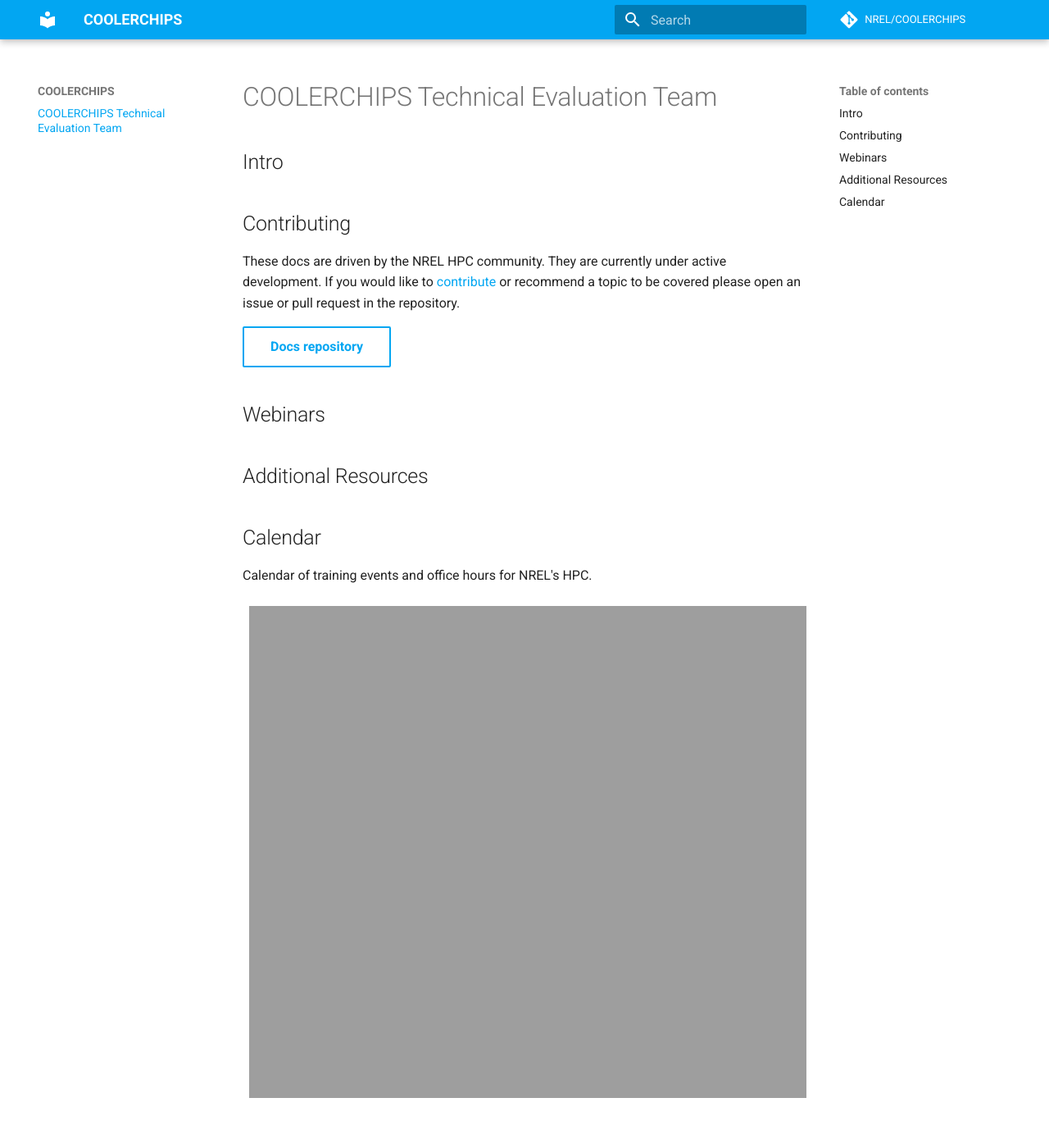
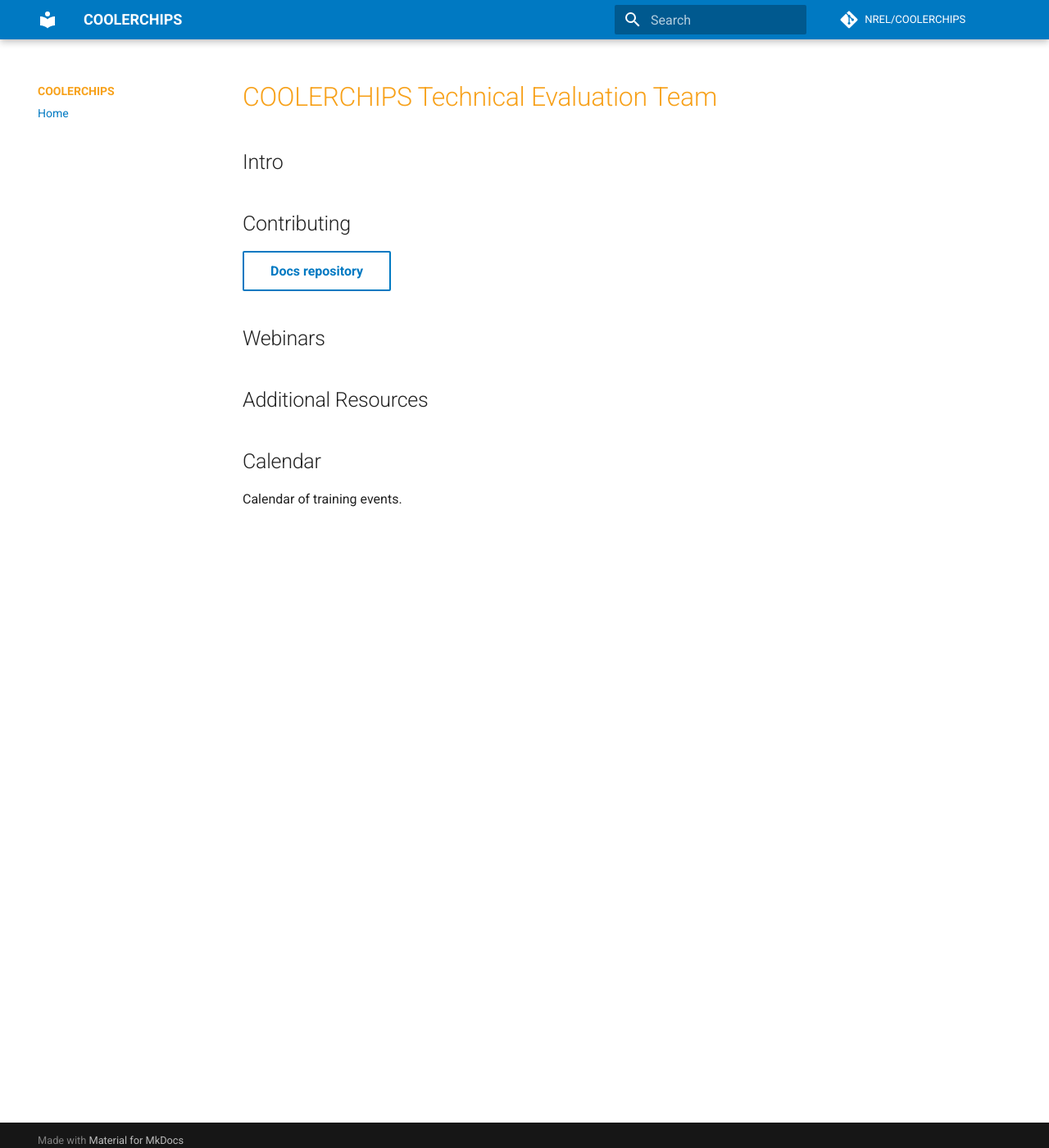
Before and after one commit to NREL/COOLERCHIPS-Technical-Evaluation-Team, an MkDocs documentation site: the page built from docs/index.md, in a window 1280 px wide and 1400 px high. Shown: the whole window at 82% size. Built offline with MkDocs 1.6.1 and Material for MkDocs 9.7.7, drawn with Linux system fonts in a browser that asks for light colours; comment, search, counter and statistics services are not loaded.

Commit message:
Add github actions workflow and additional settings

```diff
--- a/docs/includes/calendar.html
+++ b/docs/includes/calendar.html
@@ -1,3 +1,3 @@
-<iframe
+<!-- <iframe
     src="https://calendar.google.com/calendar/embed?src=nrel.hpc.training%40gmail.com&ctz=America%2FDenver&amp;showTitle=0"
-    style="border: 0" width="800" height="600" frameborder="0" scrolling="no"></iframe>
+    style="border: 0" width="800" height="600" frameborder="0" scrolling="no"></iframe> -->
--- a/docs/index.md
+++ b/docs/index.md
@@ -1,12 +1,16 @@
+---
+hide:
+ - toc
+---
+
 # COOLERCHIPS Technical Evaluation Team
 
 ## Intro
 
 
 ## Contributing
-These docs are driven by the NREL HPC community. They are currently under active development. If you would like to [contribute](https://github.com/NREL/HPC/blob/dev/CONTRIBUTING.md) or recommend a topic to be covered please open an issue or pull request in the repository.
 
-[Docs repository](https://github.com/NREL/hpc){ .md-button }
+[Docs repository](https://github.com/NREL/COOLERCHIPS-Technical-Evaluation-Team){ .md-button }
 
 ## Webinars
 
@@ -17,6 +21,6 @@
 
 
 ## Calendar
-Calendar of training events and office hours for NREL's HPC.
+Calendar of training events.
 <iframe width=900, height=700 scrolling="no" frameBorder=0 src="../includes/calendar.html"></iframe>
 <calendar.html>
--- /dev/null
+++ b/docs/stylesheets/extra.css
@@ -0,0 +1,36 @@
+:root {
+
+    /* Default color shades */
+    --md-default-fg-color: #212121;
+    --md-default-fg-color--light: #F7A11A;
+
+
+    /* Primary color shades */
+    --md-primary-fg-color: #0079C2;
+
+
+    /* Accent color shades */
+
+    --md-accent-fg-color: #5D9732;
+    --md-accent-fg-color--transparent: #827f7f;
+
+    --md-accent-bg-color: #212121;
+    --md-accent-bg-color--light: #212121;
+
+
+    /* Code block color shades */
+    --md-code-bg-color: #f0f0f0;
+    --md-code-fg-color: #36454e;
+    --md-code-hl-number-color: #e6695b;
+    --md-code-hl-special-color: #f06090;
+    --md-code-hl-function-color: #a74ac7;
+    --md-code-hl-constant-color: #4824fb;
+    --md-code-hl-keyword-color: #3e61a3;
+    --md-code-hl-string-color: #0aa357;
+    --md-code-hl-name-color: #36454e;
+    --md-code-hl-operator-color: #36454e;
+    --md-code-hl-punctuation-color: #36454e;
+    --md-code-hl-comment-color: #36454e;
+    --md-code-hl-generic-color: #36454e;
+    --md-code-hl-variable-color: #36454e;
+}
--- a/mkdocs.yml
+++ b/mkdocs.yml
@@ -1,13 +1,12 @@
 site_name: COOLERCHIPS
 repo_url: https://github.com/NREL/COOLERCHIPS-Technical-Evaluation-Team
 repo_name: NREL/COOLERCHIPS
+extra_css:
+  - stylesheets/extra.css
 theme:
   name: material
-  palette:
-    primary: light blue
-features:
-    - navigation.tabs
-    - navigation.indexes
+  features:
+      - navigation.indexes
 markdown_extensions:
   - toc:
       permalink: "#"
@@ -17,3 +16,9 @@
   - pymdownx.details
   - pymdownx.highlight
   - pymdownx.superfences
+nav:
+  - Home:
+    - index.md
+  # - Example Section:
+  #   - example_section/index.md
+  #   - Example Page: example_section/page.md
```
Also changed, not shown: docs/example_section/index.md (added, +1 -0 lines), docs/example_section/page.md (added, +1 -0 lines).
